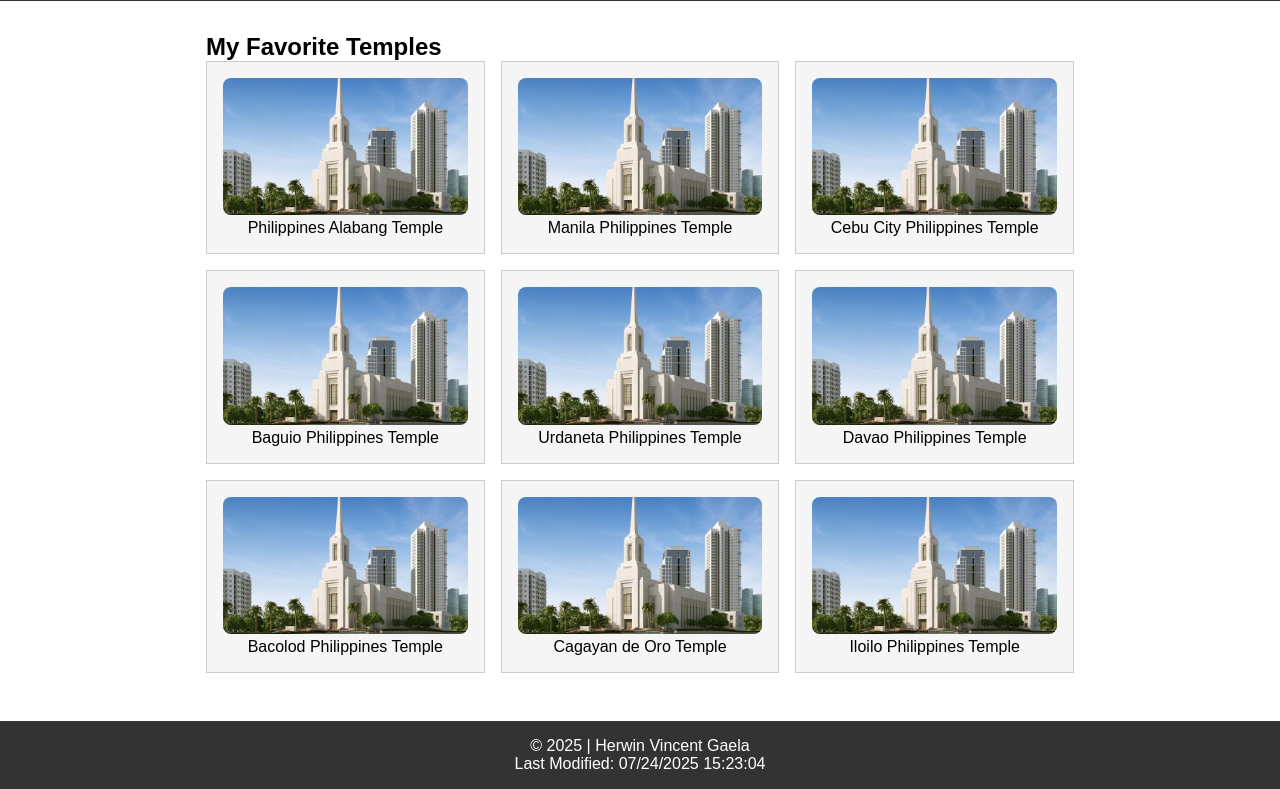
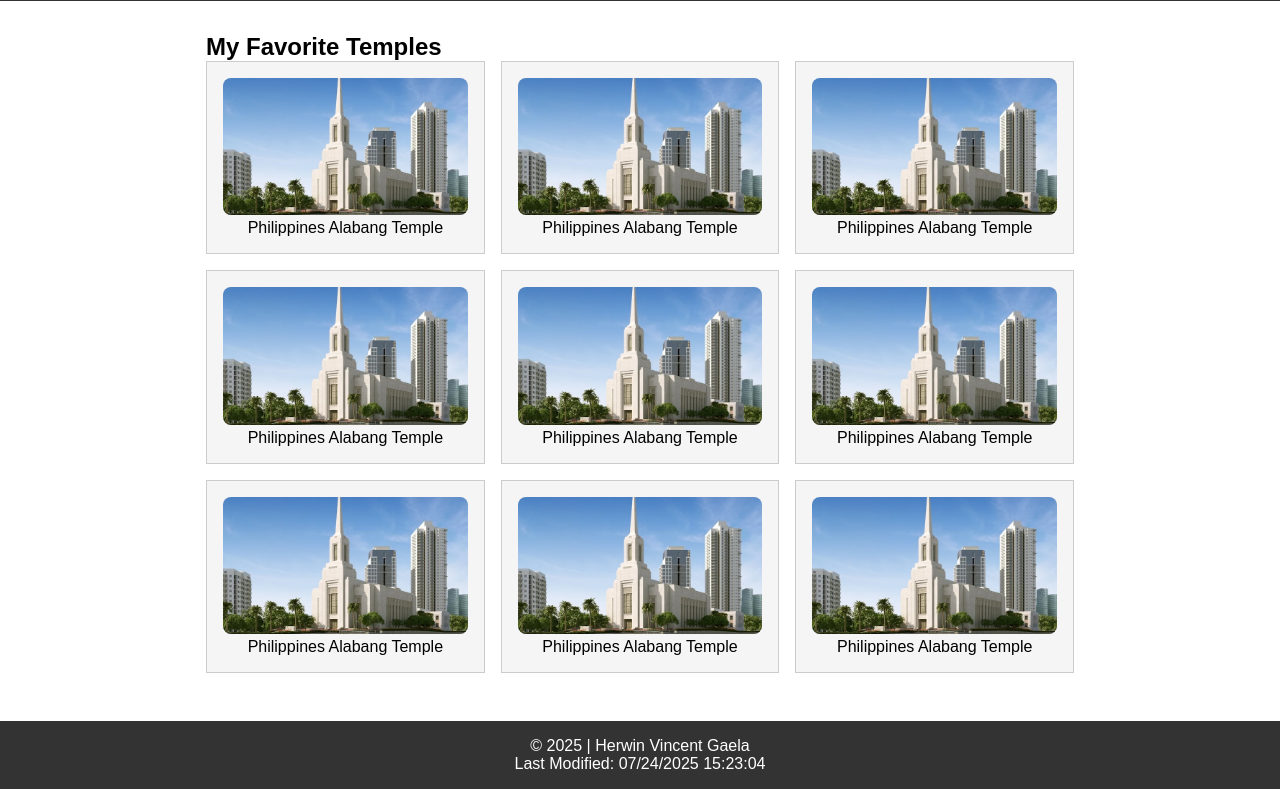
Before and after one commit to ghrwn/wdd131, a plain HTML site: page temples.html in a window 1280 px wide. Shown: the part 81-870 px from the top of the page. Drawn offline with Linux system fonts and the light colour scheme.

Commit message:
temple update

```diff
--- a/temples.html
+++ b/temples.html
@@ -32,35 +32,35 @@
       </figure>
       <figure>
         <img src="images/temple.jpg" alt="Temple 2">
-        <figcaption>Manila Philippines Temple</figcaption>
+        <figcaption>Philippines Alabang Temple</figcaption>
       </figure>
       <figure>
         <img src="images/temple.jpg" alt="Temple 3">
-        <figcaption>Cebu City Philippines Temple</figcaption>
+        <figcaption>Philippines Alabang Temple</figcaption>
       </figure>
       <figure>
         <img src="images/temple.jpg" alt="Temple 4">
-        <figcaption>Baguio Philippines Temple</figcaption>
+        <figcaption>Philippines Alabang Temple</figcaption>
       </figure>
       <figure>
         <img src="images/temple.jpg" alt="Temple 5">
-        <figcaption>Urdaneta Philippines Temple</figcaption>
+        <figcaption>Philippines Alabang Temple</figcaption>
       </figure>
       <figure>
         <img src="images/temple.jpg" alt="Temple 6">
-        <figcaption>Davao Philippines Temple</figcaption>
+        <figcaption>Philippines Alabang Temple</figcaption>
       </figure>
       <figure>
         <img src="images/temple.jpg" alt="Temple 7">
-        <figcaption>Bacolod Philippines Temple</figcaption>
+        <figcaption>Philippines Alabang Temple</figcaption>
       </figure>
       <figure>
         <img src="images/temple.jpg" alt="Temple 8">
-        <figcaption>Cagayan de Oro Temple</figcaption>
+        <figcaption>Philippines Alabang Temple</figcaption>
       </figure>
       <figure>
         <img src="images/temple.jpg" alt="Temple 9">
-        <figcaption>Iloilo Philippines Temple</figcaption>
+        <figcaption>Philippines Alabang Temple</figcaption>
       </figure>
     </div>
   </main>
```
